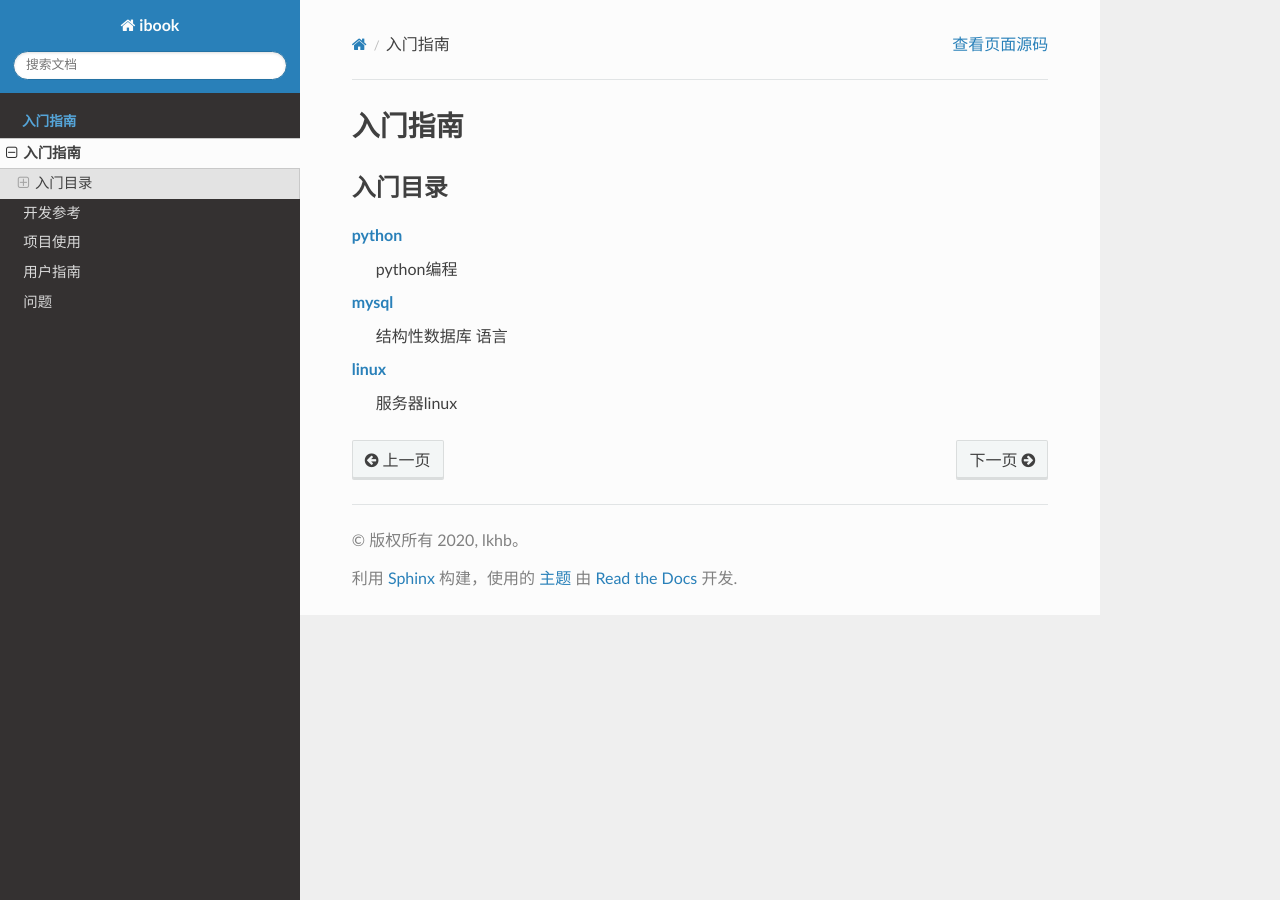
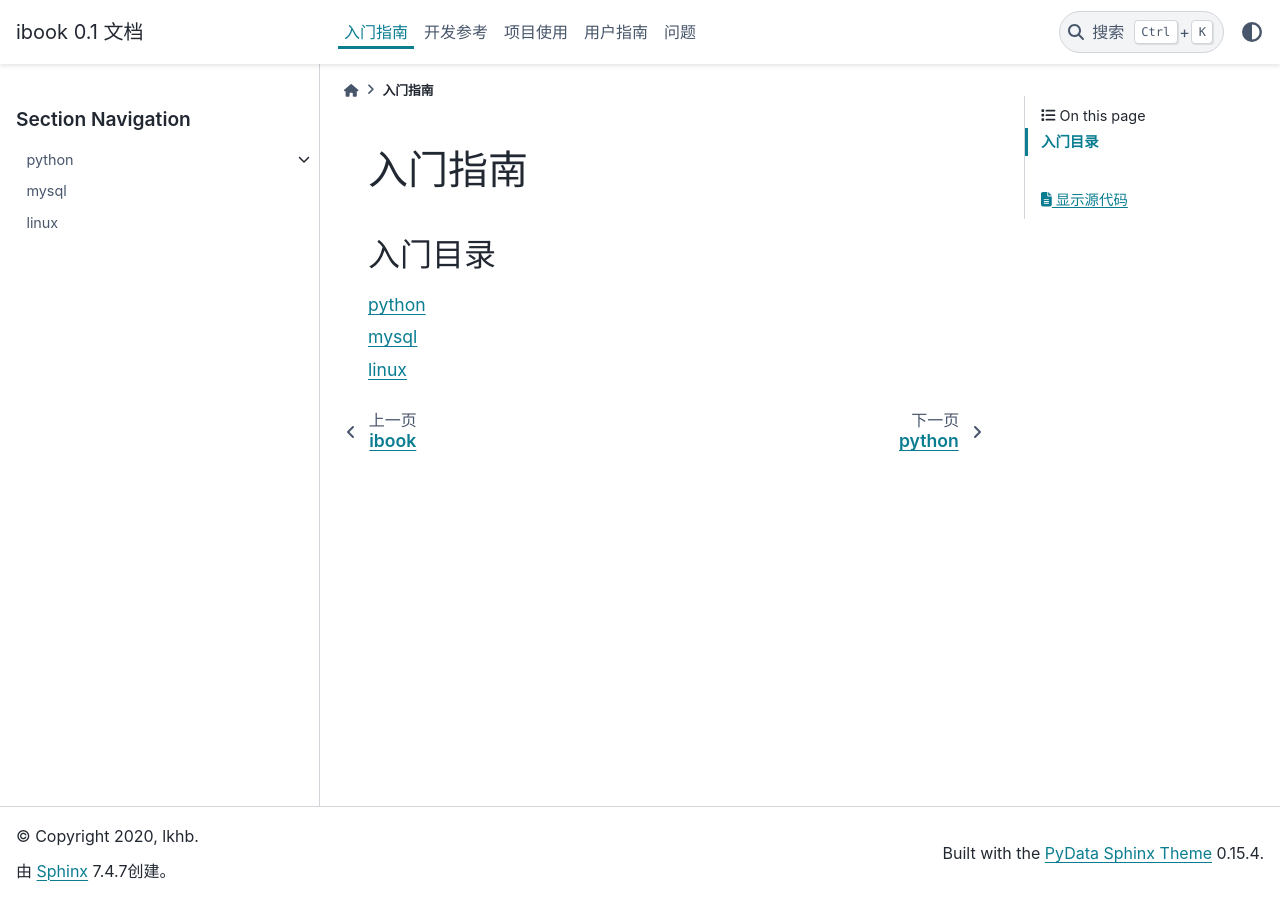
Before and after one commit to dayuser/sphinx_demo, a Sphinx documentation site: the page built from docs/source/getting_started/index.rst, in a window 1280 px wide. Built offline with Sphinx 7.4.7 and the PyData theme 0.15.4, drawn with Linux system fonts in a browser that asks for light colours; pages that are not in the unit, such as notebooks, are missing from menus.

Commit message:
基础配置

```diff
--- a/docs/source/conf.py
+++ b/docs/source/conf.py
@@ -67,7 +67,10 @@ exclude_patterns = []
 # The theme to use for HTML and HTML Help pages.  See the documentation for
 # a list of builtin themes.
 #
-html_theme = 'sphinx_rtd_theme'
+# html_theme = 'sphinx_rtd_theme'
+html_theme = "pydata_sphinx_theme"
+
+autosummary_generate = True
 
 # Add any paths that contain custom static files (such as style sheets) here,
 # relative to this directory. They are copied after the builtin static files,
--- a/docs/source/getting_started/data/data_linux/index.rst
+++ b/docs/source/getting_started/data/data_linux/index.rst
@@ -1,5 +1,5 @@
 .. _data_linux:
 
-======
+************
 linux
-======
+************
--- a/docs/source/getting_started/data/data_mysql/index.rst
+++ b/docs/source/getting_started/data/data_mysql/index.rst
@@ -1,5 +1,5 @@
 .. _data_mysql:
 
-======
+************
 mysql
-======
+************
--- a/docs/source/getting_started/index.rst
+++ b/docs/source/getting_started/index.rst
@@ -8,16 +8,8 @@
 ------------
 
 .. toctree::
-   :caption: 入门指南
-   :hidden:
+   :maxdepth: 2
 
    data/data_python/index
    data/data_mysql/index
    data/data_linux/index
-
-:doc:`data/data_python/index`
-      python编程
-:doc:`data/data_mysql/index`
-     结构性数据库 语言
-:doc:`data/data_linux/index`
-     服务器linux
--- a/requirements.txt
+++ b/requirements.txt
@@ -11,3 +11,4 @@ sphinxcontrib-qthelp==1.0.3
 sphinxcontrib-serializinghtml==1.1.4
 sphinxemoji==0.1.6
 sphinx-hoverxref==0.5b1
+pydata-sphinx-theme==0.4.0
```
Also changed, not shown: docs/source/getting_started/data/data_python/index.rst (+9 -2 lines).
